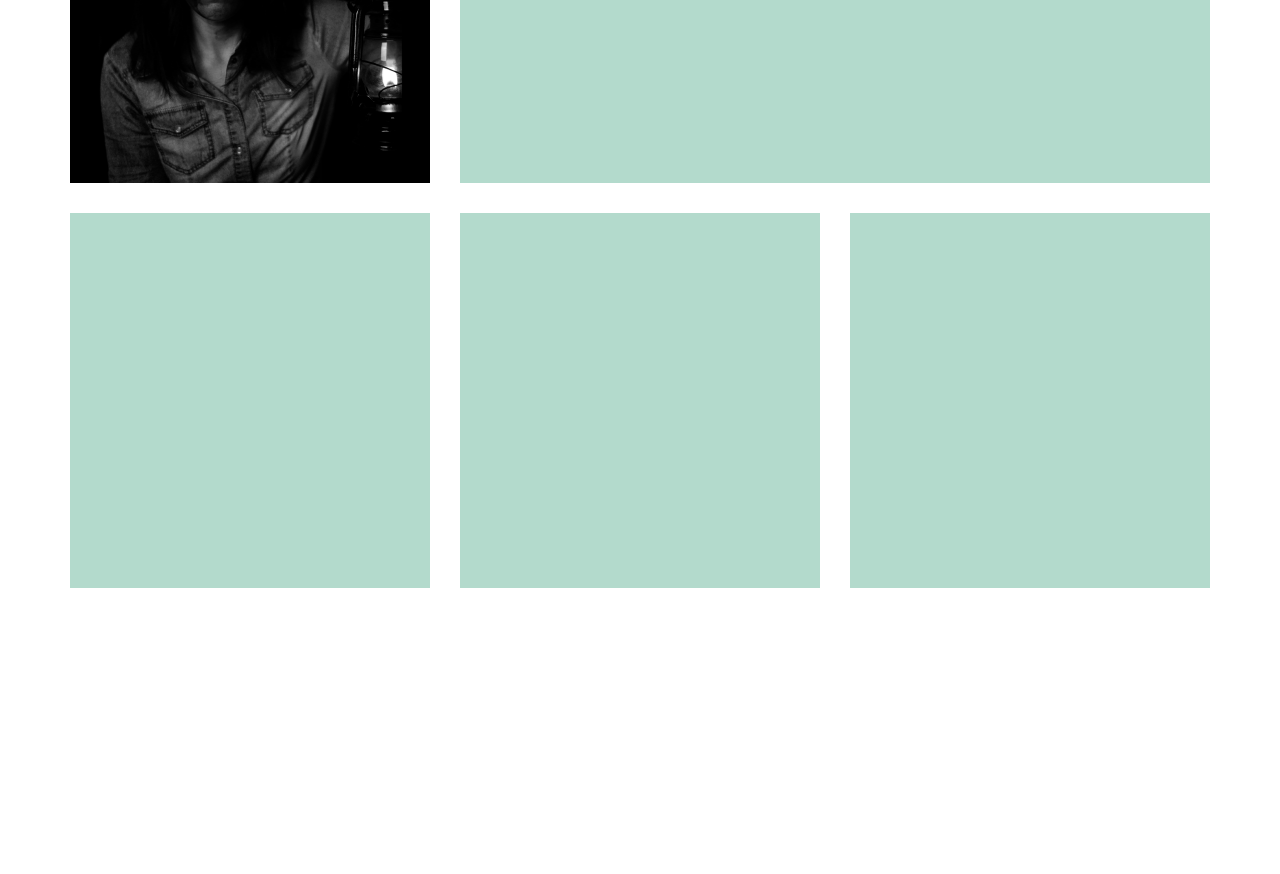
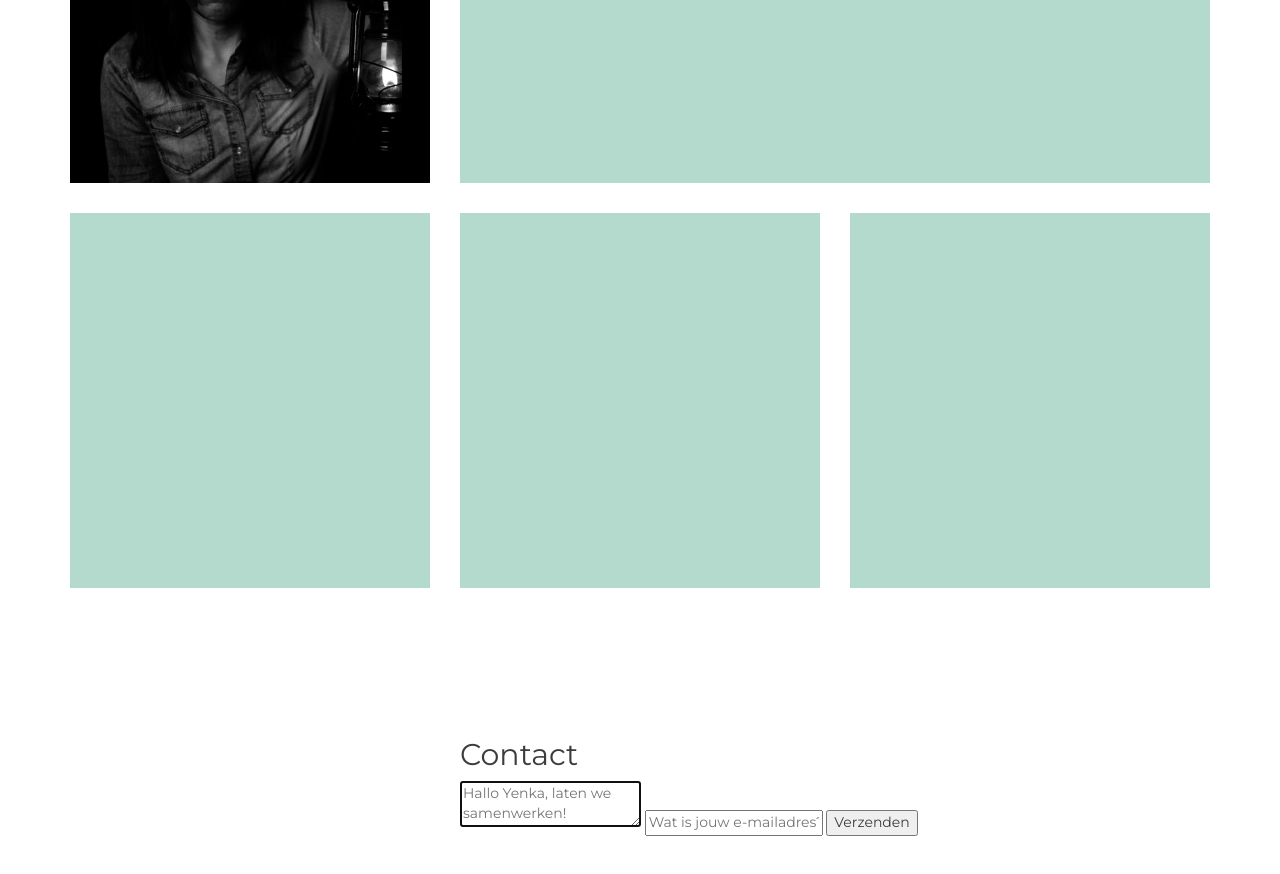
Before and after one commit to yenkaoplinus/portfolio, a website: page app/index.html in a window 1280 px wide. Shown: the part 2737-3611 px from the top of the page. Before the commit the page ends 3455 px from the top, so only its background shows below. Drawn offline with Linux system fonts and the light colour scheme.

Commit message:
Contact form

```diff
--- a/app/index.html
+++ b/app/index.html
@@ -178,6 +178,26 @@
     </div>
   </section>
 
+  <section class="contact" id="contact">
+    <div class="container">
+      <div class="row">
+        <div class="col-md-8 col-md-offset-4">
+          <h2>Contact</h2>
+
+          <div class="contactform">
+            <form action="https://formspree.io/yenkaoplinus@hotmail.com" method="POST">
+              <input type="hidden" name="_subject" value="Goed nieuws, er wil iemand samenwerken!" />
+              <input type="text" name="_gotcha" style="display:none" />
+              <textarea name="content" placeholder="Hallo Yenka, laten we samenwerken!" autofocus></textarea>
+              <input type="email" name="_replyto" placeholder="Wat is jouw e-mailadres?"/>
+              <input type="submit" name="submit" value="Verzenden"/>
+            </form>
+          </div>
+        </div>
+      </div>
+    </div>
+  </section>
+
 
   <!--build:js js/main.min.js -->
   <script src="js/lib/jquery-3.1.1.min.js"></script>
```
